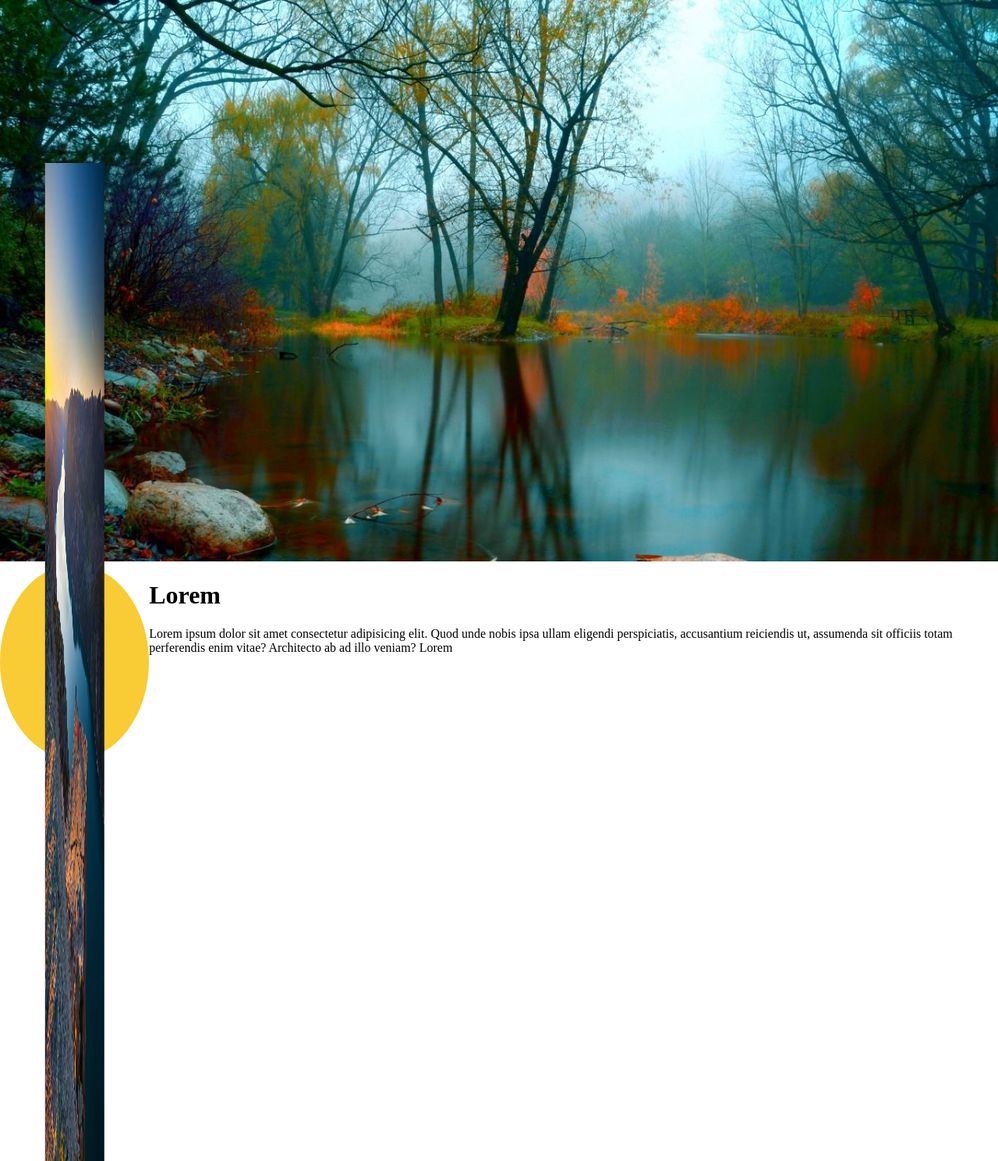
After one commit to Mcamacho636/Bemarketing, a PHP site: page /index.html in a window 1280 px wide. The commit adds this page. Shown: the whole page at 78% size. Run offline with PHP 8.4, Linux system fonts and the light colour scheme.

```diff
--- /dev/null
+++ b/index.html
@@ -0,0 +1,59 @@
+<!DOCTYPE html>
+<html lang="en">
+
+<head>
+    <meta charset="UTF-8">
+    <meta name="viewport" content="width=device-width, initial-scale=1.0">
+    <script src="Scripts/jquery-3.5.1.js"></script>
+    <link rel="stylesheet" href="CSS/normalize.css">
+    <title>Document</title>
+
+    <style>
+        .encabezado img {
+            width: 100%;
+        }
+
+        .circulo {
+            width: 250px;
+            height: 250px;
+            border-radius: 50%;
+            background-color: #f9cb34;
+            position: relative;
+        }
+
+        .circulo img {
+            width: 40%;
+            height: 100vw;
+            position: absolute;
+            top: 50%;
+            left: 50%;
+            transform: translate(-50%, -50%);
+        }
+
+        .seccion {
+            width: 100%;
+            height: auto;
+            display: flex;
+        }
+    </style>
+</head>
+
+<body>
+    <div class="encabezado">
+        <img src="Assets/Imagen4.jpg" alt="">
+
+    </div>
+    <div class="seccion">
+        <div class="circulo">
+            <img src="Assets/Imagen3.jpg" alt="">
+        </div>
+        <div class="Contenido-Nosotros">
+            <h1>Lorem</h1>
+            <p>Lorem ipsum dolor sit amet consectetur adipisicing elit. Quod unde nobis ipsa ullam eligendi perspiciatis, accusantium reiciendis ut, assumenda sit officiis totam perferendis enim vitae? Architecto ab ad illo veniam? Lorem
+            </p>
+        </div>
+    </div>
+
+</body>
+
+</html>
--- a/index.php
+++ b/index.php
@@ -7,7 +7,6 @@
 
     <!-- LINKS A HOJAS DE ESTILO -->
     <link rel="shortcut icon" href="Assets/incono_beam.png"/>
-    <link rel="stylesheet" href="https://fonts.googleapis.com/css2?family=Lato&display=swap">
     <link rel="stylesheet" href="https://cdnjs.cloudflare.com/ajax/libs/animate.css/4.1.1/animate.min.css" />
     <link rel="stylesheet" href="CSS/normalize.css">
     <link rel="stylesheet" href="CSS/video.css">
--- a/pages/index.php
+++ b/pages/index.php
@@ -211,7 +211,7 @@
     <section class="Contenedor-Seccion Contenido-Contacto">
         <h2 class="Centrar-Texto Texto-Mayusculas">¿Te gusto lo que viste?</h2>
         <a href="contacto.php"
-            class="Boton-Negro Texto-Mayusculas wow animate__animated animate__shakeY">contactanos</a>
+            class="Boton-Negro Texto-Mayusculas wow animate__animated animate__shakeY zoom">contactanos</a>
     </section>
 
     <!-- Sección de blog -->
--- a/pages/nosotros.php
+++ b/pages/nosotros.php
@@ -13,7 +13,7 @@
             placerat. Quisque vel felis a ipsum pulvinar commodo non vitae est. Donec ut erat eget ligula volutpat
             dapibus.</p>
     </div>
-    <img src="Assets/Imagen4.jpg" alt="">
+    <img src="Assets/Imagen4.jpg" alt="" style="border-radius: 50%;">
 </main>
 <section class="Contenedor-Seccion">
     <div class="Contenido-Nosotros">
```
Also changed, not shown: CSS/styles.css (+9 -2 lines), Assets/Nexa Black.ttf (added), Assets/Nexa.ttf (added).
